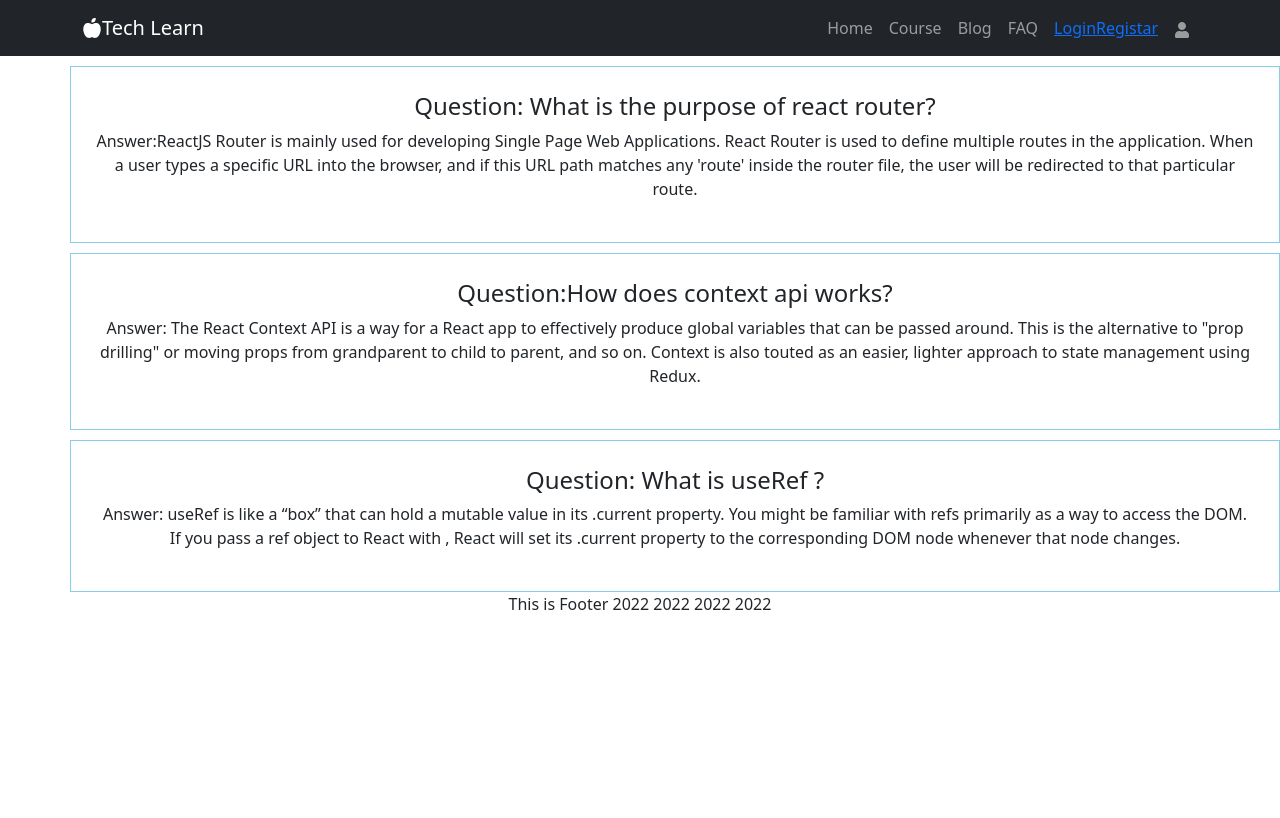
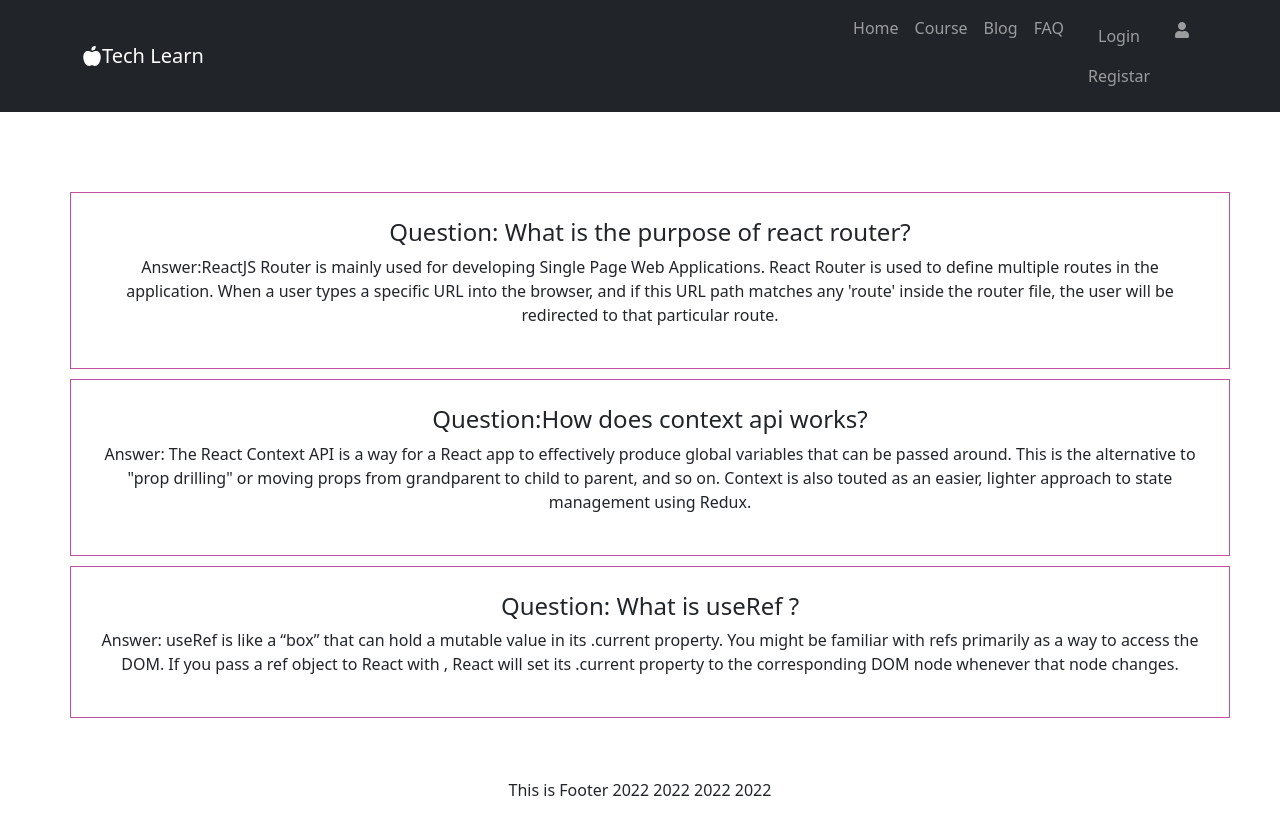
Before and after one commit to MahfuzJihad/tech-learn-slient-repo, a React (Create React App) app: page /faq in a window 1280 px wide. Built offline with nearby package versions, Linux system fonts and the light colour scheme; no server answers.

Commit message:
update-login

```diff
--- /dev/null
+++ b/src/Pages/Home/Home/FAQ/FAQ.css
@@ -0,0 +1,12 @@
+.faq-container {
+    margin-top: 80px;
+    margin-right: 50px;
+    margin-bottom: 60px;
+}
+
+.blogs {
+    margin-top: 10px;
+    margin-left: 70px;
+    border: 1px solid rgb(196, 79, 157);
+    padding: 25px;
+}
--- a/src/Pages/Home/Home/FAQ/FAQ.js
+++ b/src/Pages/Home/Home/FAQ/FAQ.js
@@ -1,17 +1,18 @@
 import React from 'react';
+import './FAQ.css';
 
 const FAQ = () => {
     return (
-        <div>
-             <div className='blog'>
+        <div className='faq-container'>
+             <div className='blogs'>
                 <h4>Question: What is the purpose of react router?</h4>
                 <p>Answer:ReactJS Router is mainly used for developing Single Page Web Applications. React Router is used to define multiple routes in the application. When a user types a specific URL into the browser, and if this URL path matches any 'route' inside the router file, the user will be redirected to that particular route. </p>
             </div>
-            <div className='blog'>
+            <div className='blogs'>
                 <h4>Question:How does context api works?</h4>
                 <p>Answer: The React Context API is a way for a React app to effectively produce global variables that can be passed around. This is the alternative to "prop drilling" or moving props from grandparent to child to parent, and so on. Context is also touted as an easier, lighter approach to state management using Redux. </p>
             </div>
-            <div className='blog'>
+            <div className='blogs'>
                 <h4>Question: What is useRef ?</h4>
                 <p>Answer: useRef is like a “box” that can hold a mutable value in its .current property. You might be familiar with refs primarily as a way to access the DOM. If you pass a ref object to React with , React will set its .current property to the corresponding DOM node whenever that node changes.</p>
             </div>
--- a/src/Shared/Header/Header.js
+++ b/src/Shared/Header/Header.js
@@ -5,7 +5,7 @@ import Container from 'react-bootstrap/Container';
 import Nav from 'react-bootstrap/Nav';
 import Navbar from 'react-bootstrap/Navbar';
 import { FaAppleAlt, FaUser } from "react-icons/fa";
-import { Link } from 'react-router-dom';
+// import { Link } from 'react-router-dom';
 import { AuthContext } from '../../contexts/AuthProvider/AuthProvider';
 import Button from 'react-bootstrap/Button';
 
@@ -38,8 +38,10 @@ const Header = () => {
                                     </>
                                     :
                                     <>
-                                        <Link to='/signin'>Login</Link>
-                                        <Link to='/registar'>Registar</Link>
+                                    <Nav.Link href="/login">Login</Nav.Link>
+                                    <Nav.Link href="/registar">Registar</Nav.Link>
+                                        {/* <Link to='/login'>Login</Link> */}
+                                        {/* <Link to='/registar'>Registar</Link> */}
                                     </>
 
                             }
```
